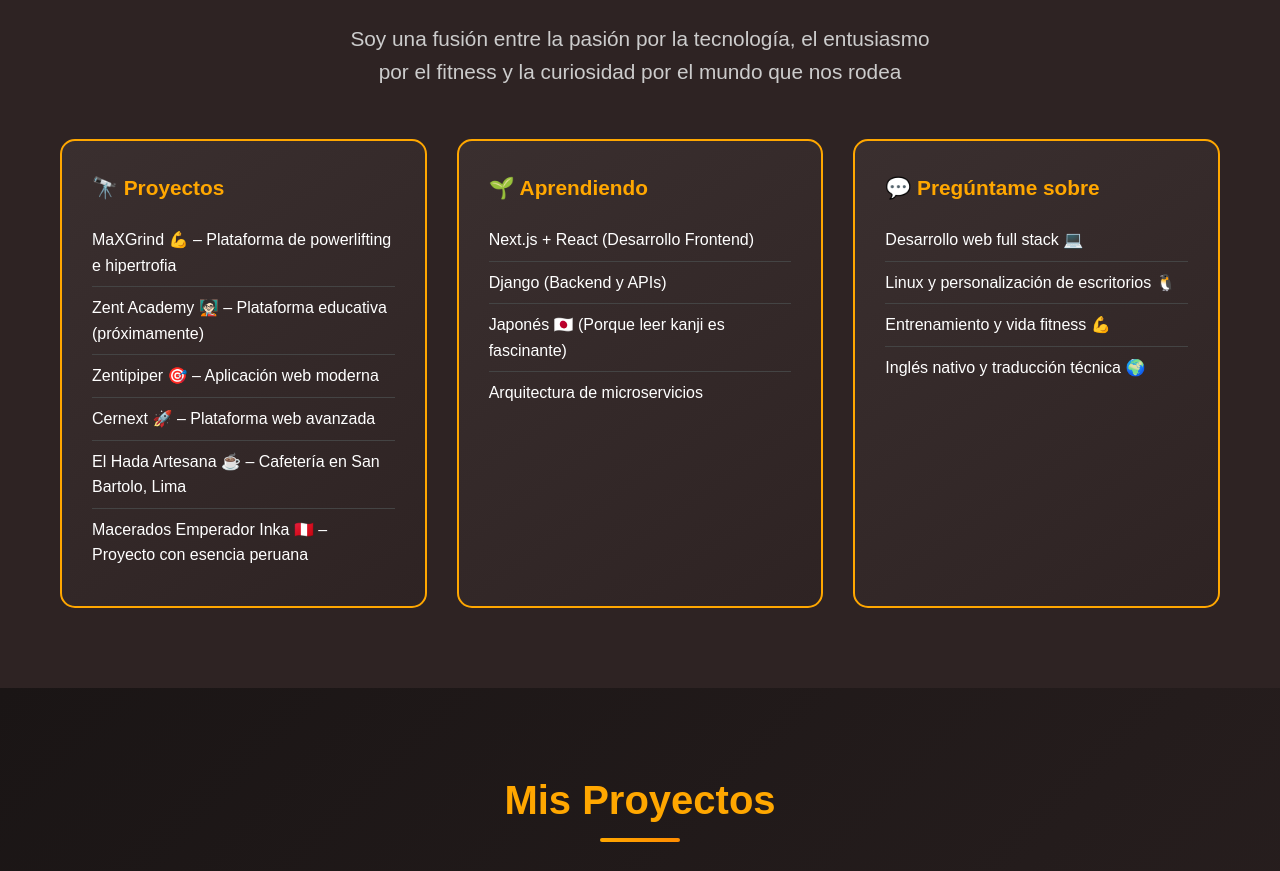
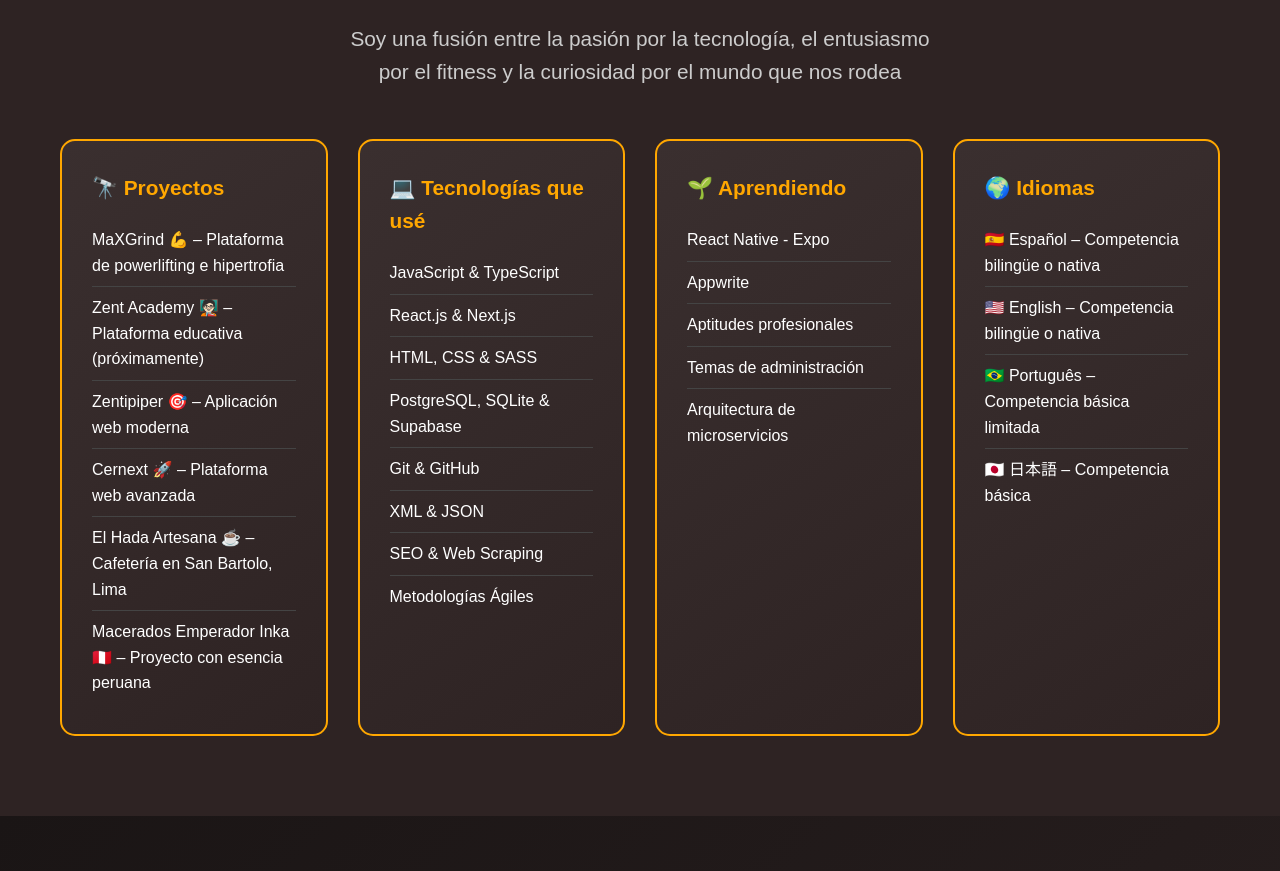
Before and after one commit to BclayDrius/portfolio, a React (Vite) app: page / in a window 1280 px wide. Shown: the part 580-1451 px from the top of the page. Built offline with nearby package versions, Linux system fonts and the light colour scheme.

Commit message:
proyectos

```diff
--- a/src/App.css
+++ b/src/App.css
@@ -253,9 +253,10 @@ body {
 
 .info-grid {
   display: grid;
-  grid-template-columns: repeat(auto-fit, minmax(300px, 1fr));
+  grid-template-columns: repeat(4, 1fr);
   gap: 30px;
   margin-top: 40px;
+  justify-items: center;
 }
 
 .info-card {
@@ -563,5 +564,15 @@ body {
   .tagline {
     font-size: 1.2rem;
   }
+
+  .info-grid {
+    grid-template-columns: repeat(2, 1fr);
+  }
+}
+
+@media (max-width: 1200px) and (min-width: 1025px) {
+  .info-grid {
+    grid-template-columns: repeat(3, 1fr);
+  }
 }
 }
--- a/src/App.jsx
+++ b/src/App.jsx
@@ -137,22 +137,37 @@ function App() {
             </div>
 
             <div className="info-card">
+              <h3>💻 Tecnologías que usé</h3>
+              <ul>
+                <li>JavaScript & TypeScript</li>
+                <li>React.js & Next.js</li>
+                <li>HTML, CSS & SASS</li>
+                <li>PostgreSQL, SQLite & Supabase</li>
+                <li>Git & GitHub</li>
+                <li>XML & JSON</li>
+                <li>SEO & Web Scraping</li>
+                <li>Metodologías Ágiles</li>
+              </ul>
+            </div>
+
+            <div className="info-card">
               <h3>🌱 Aprendiendo</h3>
               <ul>
-                <li>Next.js + React (Desarrollo Frontend)</li>
-                <li>Django (Backend y APIs)</li>
-                <li>Japonés 🇯🇵 (Porque leer kanji es fascinante)</li>
+                <li>React Native - Expo</li>
+                <li>Appwrite</li>
+                <li>Aptitudes profesionales</li>
+                <li>Temas de administración</li>
                 <li>Arquitectura de microservicios</li>
               </ul>
             </div>
 
             <div className="info-card">
-              <h3>💬 Pregúntame sobre</h3>
+              <h3>🌍 Idiomas</h3>
               <ul>
-                <li>Desarrollo web full stack 💻</li>
-                <li>Linux y personalización de escritorios 🐧</li>
-                <li>Entrenamiento y vida fitness 💪</li>
-                <li>Inglés nativo y traducción técnica 🌍</li>
+                <li>🇪🇸 Español – Competencia bilingüe o nativa</li>
+                <li>🇺🇸 English – Competencia bilingüe o nativa</li>
+                <li>🇧🇷 Português – Competencia básica limitada</li>
+                <li>🇯🇵 日本語 – Competencia básica</li>
               </ul>
             </div>
           </div>
```
